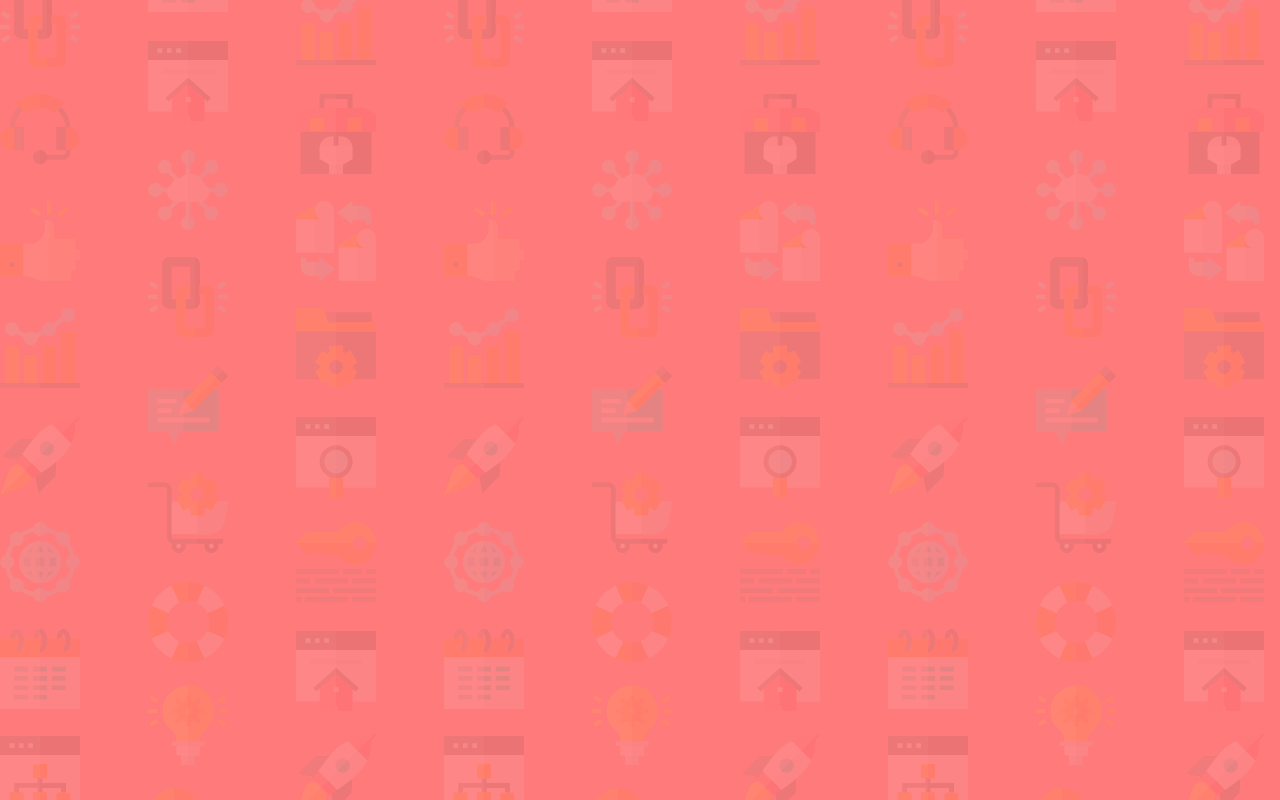
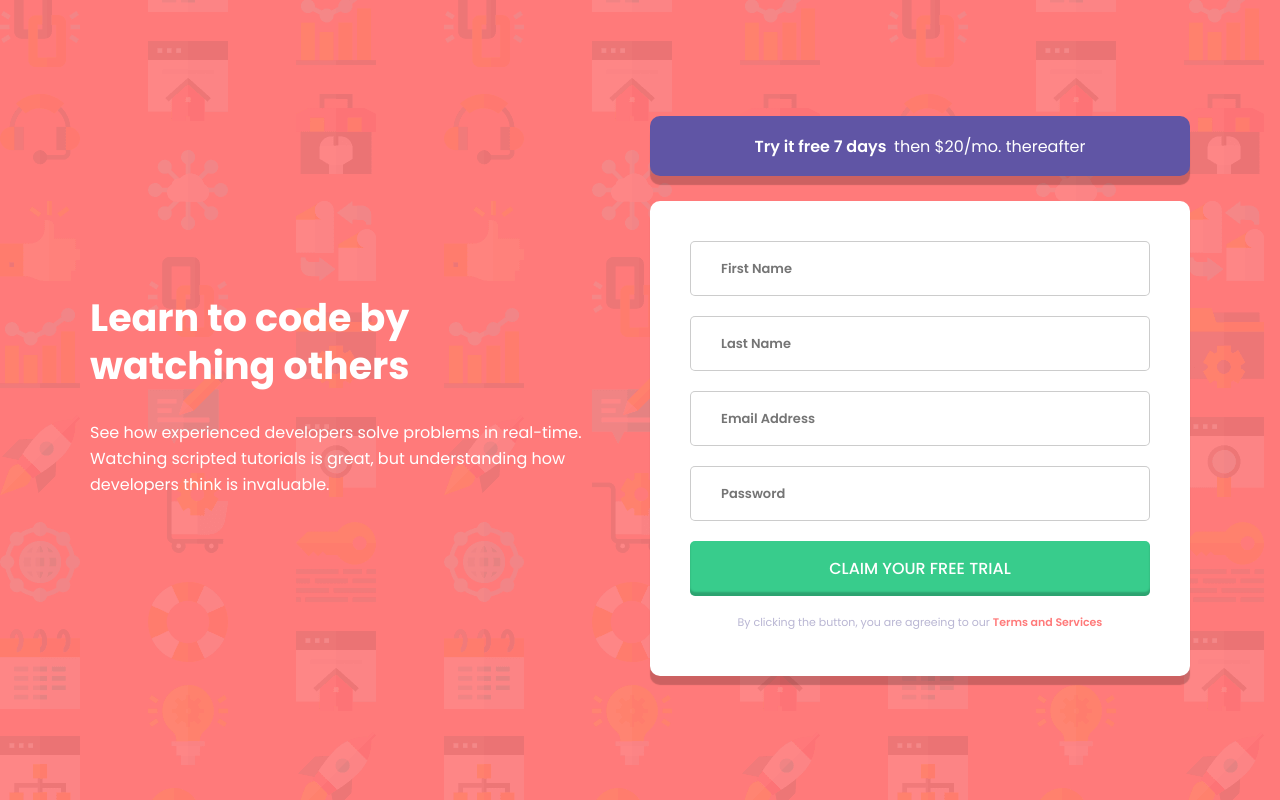
Before and after one commit to terebator228/intro-component-with-signup-form-master, a website: page src/index.html in a window 1280 px wide. Drawn offline with nearby package versions, Linux system fonts and the light colour scheme; files that its build step writes are made by us from their sources.

Commit message:
Верстка

```diff
--- a/src/index.html
+++ b/src/index.html
@@ -2,36 +2,50 @@
 <html lang="en">
 <head>
   <meta charset="UTF-8">
-  <meta name="viewport" content="width=device-width, initial-scale=1.0"> <!-- displays site properly based on user's device -->
+  <meta name="viewport" content="width=device-width, initial-scale=1.0">
 
   <link rel="icon" type="image/png" sizes="32x32" href="./img/favicon-32x32.png">
+  <link href="https://fonts.googleapis.com/css2?family=Poppins:wght@400;500;600;700&display=swap" rel="stylesheet">
   <link rel="stylesheet" href="css/style.min.css">
 
   <title>Frontend Mentor | Intro component with sign up form</title>
 
-  <!-- Feel free to remove these styles or customise in your own stylesheet 👍 -->
-  <style>
-    .attribution { font-size: 11px; text-align: center; }
-    .attribution a { color: hsl(228, 45%, 44%); }
-  </style>
 </head>
 <body>
 
-  <!-- Learn to code by watching others
+    <div class="container">
+        <div class="intro">
+            <div class="intro__left-side">
+                <div class="intro__text">Learn to code by watching others</div>
+                <div class="intro__text intro__text_small">
+                    See how experienced developers solve problems in real-time. Watching scripted tutorials is great, but understanding how developers think is invaluable.
+                </div>
+            </div>
+            <div class="intro__right-side">
+                <div class="intro__trial"><span>Try it free 7 days &nbsp</span> then $20/mo. thereafter</div>
+                <div class="intro__form-wrapper">
+                    <form action="" class="intro__form">
+                        <input type="text" placeholder="First Name" class="intro__input">
+                        <input type="text" placeholder="Last Name" class="intro__input">
+                        <input type="text" placeholder="Email Address" class="intro__input">
+                        <input type="text" placeholder="Password" class="intro__input">
+                        <button class="btn">Claim your free trial</button>
+                    </form>
+                    <div class="intro__agreement">By clicking the button, you are agreeing to our <a href="#">Terms and Services</a></div>
+                </div>
+            </div>
+        </div>
+    </div>
 
-  See how experienced developers solve problems in real-time. Watching scripted tutorials is great,
-  but understanding how developers think is invaluable.
+  <!--
 
-  Try it free 7 days then $20/mo. thereafter
 
-  First Name
-  Last Name
-  Email Address
-  Password
 
-  Claim your free trial
 
-  By clicking the button, you are agreeing to our Terms and Services -->
+
+
+
+  -->
 
 </body>
 </html>
--- a/src/sass/style.scss
+++ b/src/sass/style.scss
@@ -1,6 +1,6 @@
 * {
     box-sizing: border-box;
-    font-family: 'Josefin Sans', sans-serif;
+    font-family: 'Poppins', sans-serif;
     font-weight: 400;
     font-size: 16px;
 }
@@ -10,8 +10,111 @@ body {
 }
 
 .container {
+    display: flex;
+    align-items: center;
     position: relative;
     max-width: 1440px;
     height: 97vh;
     margin: 0 auto;
 }
+
+.intro {
+    display: flex;
+    width: 100%;
+    max-width: 1100px;
+    min-height: 560px;
+    align-items: center;
+    margin-inline: auto;
+    &__text {
+        width: 100%;
+        max-width: 500px;
+        color: #fff;
+        font-size: 38px;
+        line-height: 48px;
+        font-weight: 700;
+        &_small {
+            font-size: 16px;
+            line-height: 26px;
+            font-weight: 400;
+            margin-top: 30px;
+        }
+    }
+    &__right-side {
+        width: 100%;
+        max-width: 540px;
+        min-height: 560px;
+        margin-left: 68px;
+    }
+    &__trial {
+        display: flex;
+        width: 100%;
+        max-width: 540px;
+        height: 60px;
+        color: #fff;
+        align-items: center;
+        justify-content: center;
+        background-color: hsl(248, 32%, 49%);
+        border-radius: 10px;
+        box-shadow: 0px 9px 1px rgba($color: #000000, $alpha: .2);
+        span {
+            font-weight: 600;
+        }
+    }
+    &__form-wrapper {
+        min-height: 475px;
+        width: 100%;
+        max-width: 540px;
+        background-color: #fff;
+        margin-top: 25px;
+        border-radius: 10px;
+        padding-inline: 40px;
+        padding-top: 40px;
+        box-shadow: 0px 9px 1px rgba($color: #000000, $alpha: .2);
+    }
+    &__input {
+        width: 100%;
+        max-width: 460px;
+        height: 55px;
+        font-size: 13px;
+        font-weight: 600;
+        border-radius: 5px;
+        border: 1px solid rgba($color: #000000, $alpha: .2);
+        margin-top: 20px;
+        outline: none;
+        padding-left: 30px;
+        &:first-child {
+            margin-top: 0;
+        }
+        &:focus {
+            border-color: hsl(248, 32%, 49%);
+
+        }
+    }
+    &__agreement {
+        color: hsl(246, 25%, 77%) ;
+        font-size: 11px;
+        text-align: center;
+        margin-top: 18px;
+        a {
+            color: hsl(0, 100%, 74%) ;
+            font-size: 11px;
+            font-weight: 600;
+            text-decoration: none;
+        }
+    }
+}
+
+.btn {
+    width: 100%;
+    max-width: 460px;
+    height: 55px;
+    margin-top: 20px;
+    color: #fff;
+    font-weight: 500;
+    background-color: hsl(154, 59%, 51%);
+    border: none;
+    border-radius: 5px;
+    cursor: pointer;
+    box-shadow: inset 0px -4px 2px rgba($color: #000000, $alpha: .2);
+    text-transform: uppercase;
+}
```
Also changed, not shown: dist/css/style.min.css, dist/index.html.
